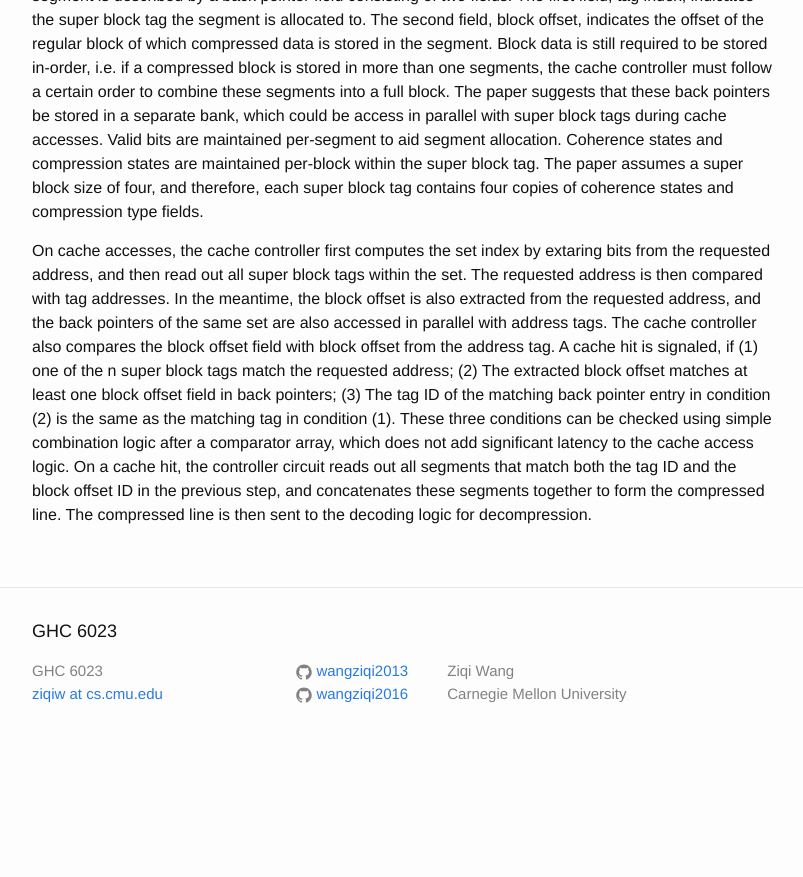
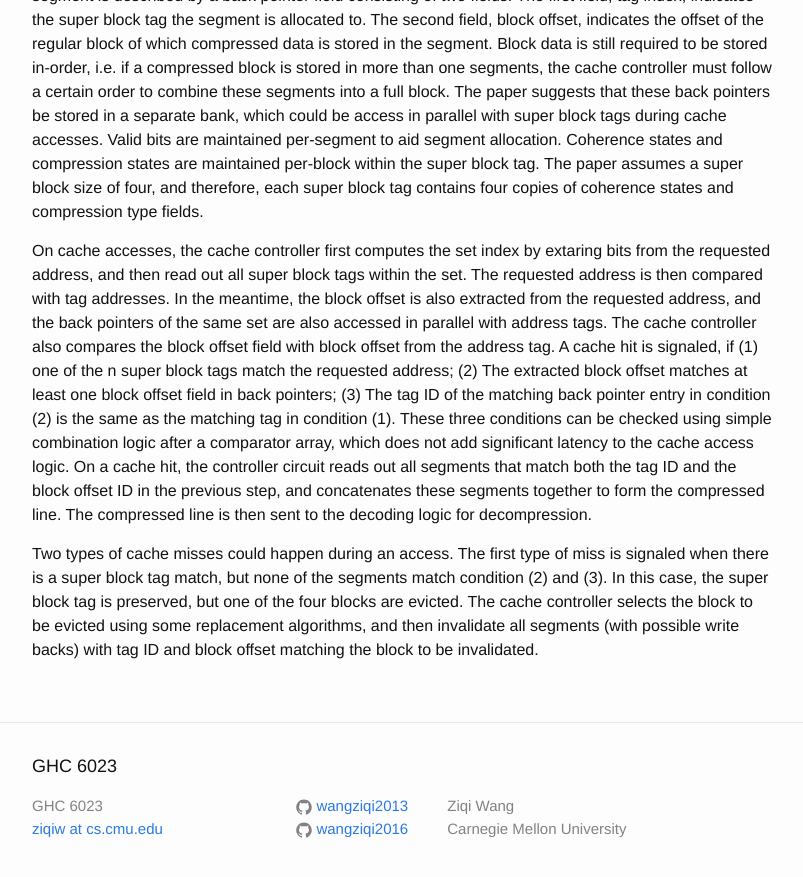
Before and after one commit to wangziqi2013/wangziqi2013.github.io, a Jekyll site: the page built from _posts/2020-06-12-dcc.markdown, in a window 1280 px wide and 900 px high, scrolled down 1387 px. Shown: the top 877 px of the window, without its empty margins (238-1041 px from the left). Built offline with Jekyll 4.4.1, drawn with Linux system fonts in a browser that asks for light colours; before the commit the page ends 2152 px from its top, so only the background shows below that.

Commit message:
Addding first type miss

```diff
--- a/_posts/2020-06-12-dcc.markdown
+++ b/_posts/2020-06-12-dcc.markdown
@@ -65,3 +65,9 @@ combination logic after a comparator array, which does not add significant laten
 On a cache hit, the controller circuit reads out all segments that match both the tag ID and the block offset ID in
 the previous step, and concatenates these segments together to form the compressed line. The compressed line is then
 sent to the decoding logic for decompression.
+
+Two types of cache misses could happen during an access. The first type of miss is signaled when there is a super block
+tag match, but none of the segments match condition (2) and (3). In this case, the super block tag is preserved, but
+one of the four blocks are evicted. The cache controller selects the block to be evicted using some replacement
+algorithms, and then invalidate all segments (with possible write backs) with tag ID and block offset matching the block
+to be invalidated.
```
